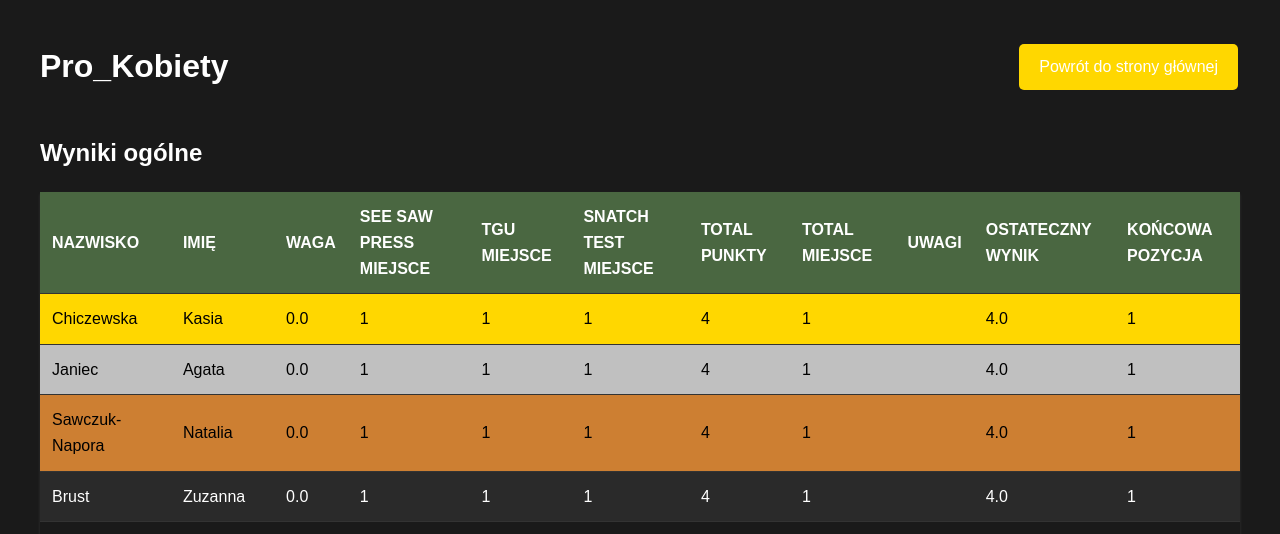
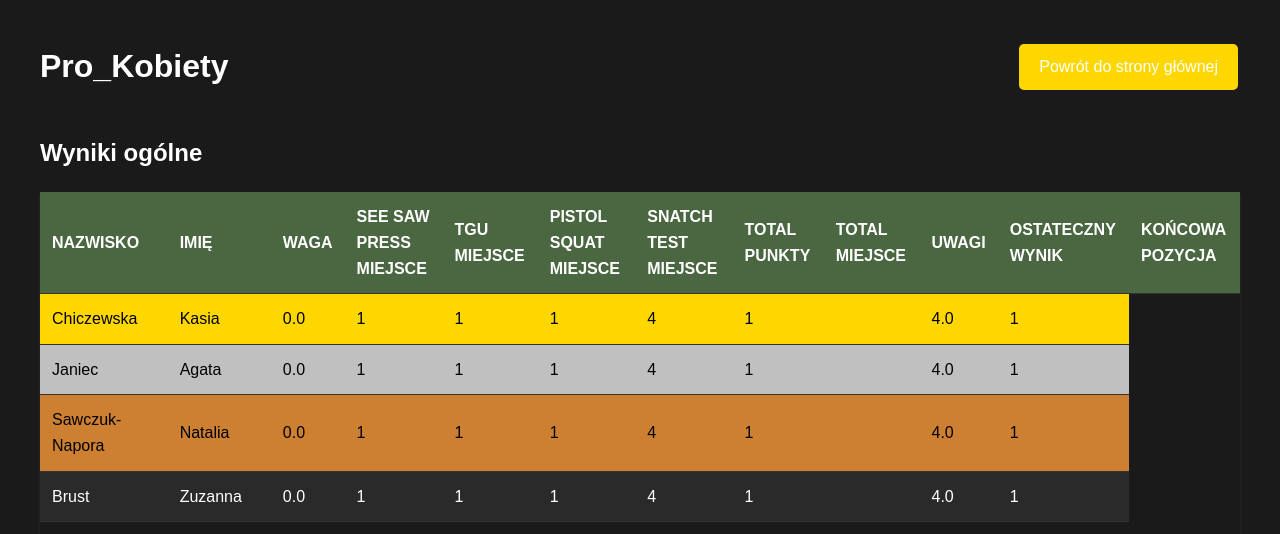
Before and after one commit to merynos94/pp_kettlebell_bochnia, a Django app: page /pro-kobiety/ in a window 1280 px wide. Shown: the top 534 px of the page. Run offline with Django 4.2, Linux system fonts and the light colour scheme; data comes from the database, SQL or seed files in the repository.

Commit message:
Update pistol squat html view

```diff
--- a/kettlebell_app/tournament/templates/pro-kobiety.html
+++ b/kettlebell_app/tournament/templates/pro-kobiety.html
@@ -134,7 +134,7 @@
           {% if 'see_saw_press' in disciplines %}<th>See Saw Press Miejsce</th>{% endif %}
           {% if 'tgu' in disciplines %}<th>TGU Miejsce</th>{% endif %}
           {% if 'kb_squat' in disciplines %}<th>Squat Miejsce</th>{% endif %}
-          {% if 'pistols_squat' in disciplines %}<th>Pistol Squat Miejsce</th>{% endif %}
+          {% if 'pistol_squat' in disciplines %}<th>Pistol Squat Miejsce</th>{% endif %}
           {% if 'snatch' in disciplines %}<th>Snatch Test Miejsce</th>{% endif %}
           <th>Total Punkty</th>
           <th>Total Miejsce</th>
--- a/kettlebell_app/tournament/templates/pro-mezczyzni-do-85kg.html
+++ b/kettlebell_app/tournament/templates/pro-mezczyzni-do-85kg.html
@@ -134,7 +134,7 @@
           {% if 'see_saw_press' in disciplines %}<th>See Saw Press Miejsce</th>{% endif %}
           {% if 'tgu' in disciplines %}<th>TGU Miejsce</th>{% endif %}
           {% if 'kb_squat' in disciplines %}<th>Squat Miejsce</th>{% endif %}
-          {% if 'pistols_squat' in disciplines %}<th>Pistol Squat Miejsce</th>{% endif %}
+          {% if 'pistol_squat' in disciplines %}<th>Pistol Squat Miejsce</th>{% endif %}
           {% if 'snatch' in disciplines %}<th>Snatch Test Miejsce</th>{% endif %}
           <th>Total Punkty</th>
           <th>Total Miejsce</th>
--- a/kettlebell_app/tournament/templates/pro-mezczyzni-powyzej-85kg.html
+++ b/kettlebell_app/tournament/templates/pro-mezczyzni-powyzej-85kg.html
@@ -134,7 +134,7 @@
           {% if 'see_saw_press' in disciplines %}<th>See Saw Press Miejsce</th>{% endif %}
           {% if 'tgu' in disciplines %}<th>TGU Miejsce</th>{% endif %}
           {% if 'kb_squat' in disciplines %}<th>Squat Miejsce</th>{% endif %}
-          {% if 'pistols_squat' in disciplines %}<th>Pistol Squat Miejsce</th>{% endif %}
+          {% if 'pistol_squat' in disciplines %}<th>Pistol Squat Miejsce</th>{% endif %}
           {% if 'snatch' in disciplines %}<th>Snatch Test Miejsce</th>{% endif %}
           <th>Total Punkty</th>
           <th>Total Miejsce</th>
```
